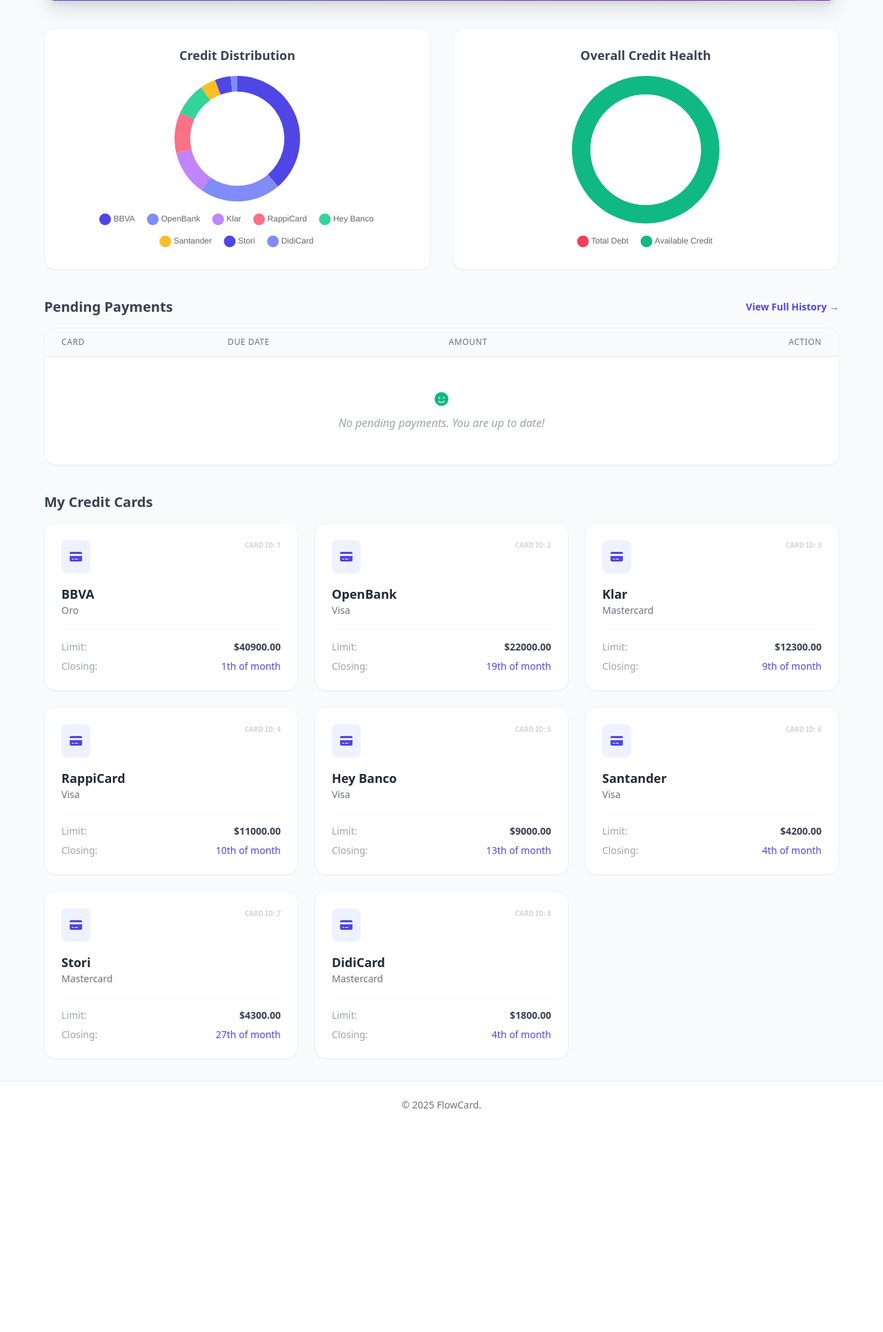
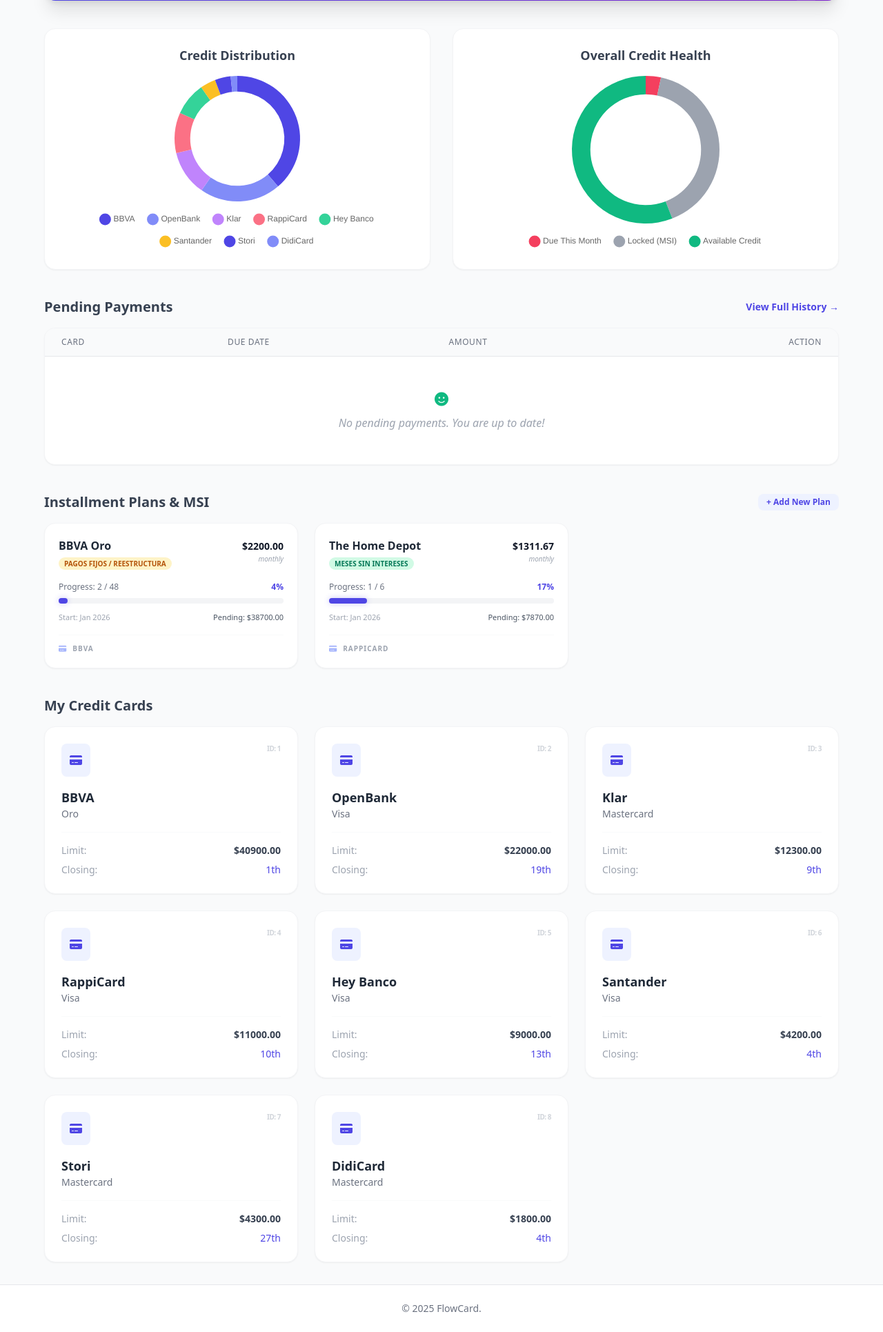
Before and after one commit to jhoracio19/FlowCard, a Django app: page /dashboard/ in a window 1280 px wide. Shown: the part 380-2311 px from the top of the page at 69% size. Before the commit the page ends 1987 px from the top, so only its background shows below. Run offline with Django 5.2, Linux system fonts and the light colour scheme; a user stored in the database is signed in; data comes from the database, SQL or seed files in the repository; both versions use the stored data as it was after the commit; some libraries are stand-ins or nearby versions.

Commit message:
agregnado apartado de msi

```diff
--- a/apps/cards/models.py
+++ b/apps/cards/models.py
@@ -40,3 +40,26 @@
 
     def __str__(self):
         return f"{self.card.card_name} - {self.month_year.strftime('%B %Y')}"
+
+class InstallmentPlan(models.Model):
+    PLAN_TYPES = [
+        ('MSI', 'Meses sin Intereses'),
+        ('FIXED', 'Pagos Fijos / Reestructura'),
+    ]
+
+    card = models.ForeignKey(CreditCard, on_delete=models.CASCADE, related_name='plans')
+    name = models.CharField(max_length=100, help_text="Ej: iPhone 15 o Reestructura Enero")
+    type = models.CharField(max_length=10, choices=PLAN_TYPES, default='MSI')
+    total_amount = models.DecimalField(max_digits=12, decimal_places=2)
+    total_installments = models.IntegerField(help_text="Número total de meses")
+    current_installment = models.IntegerField(default=1, help_text="En qué mes vas actualmente")
+    monthly_payment = models.DecimalField(max_digits=12, decimal_places=2, help_text="Monto a pagar cada mes")
+    start_date = models.DateField()
+    is_active = models.BooleanField(default=True)
+
+    @property
+    def remaining_amount(self):
+        return self.total_amount - (self.monthly_payment * (self.current_installment - 1))
+
+    def __str__(self):
+        return f"{self.name} ({self.current_installment}/{self.total_installments})"
--- a/apps/cards/urls.py
+++ b/apps/cards/urls.py
@@ -1,9 +1,10 @@
 # apps/cards/urls.py
 from django.urls import path
-from .views import DashboardView, CreditCardCreateView
+from .views import DashboardView, CreditCardCreateView, InstallmentPlanCreateView
 
 app_name = 'cards'
 urlpatterns = [
     path('dashboard/', DashboardView.as_view(), name='dashboard'),
-    path('cards/add/', CreditCardCreateView.as_view(), name='card_add'), # Nueva ruta
+    path('cards/add/', CreditCardCreateView.as_view(), name='card_add'),
+    path('plans/add/', InstallmentPlanCreateView.as_view(), name='plan_add'),
 ]
--- a/apps/cards/views.py
+++ b/apps/cards/views.py
@@ -6,9 +6,9 @@
 from django.urls import reverse_lazy
 from django.contrib.auth.forms import UserCreationForm
 
-from .models import CreditCard, MonthlyStatement
+from .models import CreditCard, MonthlyStatement, InstallmentPlan
 from .services import get_best_card_to_use
-from .forms import CreditCardForm
+from .forms import CreditCardForm, InstallmentPlanForm
 
 class DashboardView(LoginRequiredMixin, TemplateView):
     template_name = 'cards/dashboard.html'
@@ -16,44 +16,54 @@
     def get_context_data(self, **kwargs):
         context = super().get_context_data(**kwargs)
 
-        # 1. Obtener datos base del usuario
+        # 1. Datos base
         user_cards = CreditCard.objects.filter(user=self.request.user)
-
-        # 2. Obtener pagos pendientes (is_paid=False)
-        # Los ordenamos por fecha de mes para ver los más antiguos primero
         pending_statements = MonthlyStatement.objects.filter(
             card__user=self.request.user,
             is_paid=False
         ).order_by('month_year')
+        installment_plans = InstallmentPlan.objects.filter(
+            card__user=self.request.user,
+            is_active=True
+        )
 
-        # 3. Lógica de Recomendación (Mejor tarjeta para usar hoy)
+        # 2. Recomendación
         best_card = get_best_card_to_use(user_cards)
 
-        # 4. Datos para Gráfica 1: Distribución de Límites de Crédito
+        # 3. Datos Gráfica 1 (Distribución)
         card_labels = [card.bank_name for card in user_cards]
         card_limits = [float(card.credit_limit) for card in user_cards]
 
-        # 5. Datos para Gráfica 2: Salud Financiera (Deuda vs Disponible)
+        # 4. Lógica Matemática para Gráfica 2 (Salud Financiera)
         total_limit = float(user_cards.aggregate(Sum('credit_limit'))['credit_limit__sum'] or 0)
 
-        # Sumamos la deuda de todos los estados de cuenta NO pagados
-        total_debt = float(pending_statements.aggregate(
-            Sum('non_interest_payment')
-        )['non_interest_payment__sum'] or 0)
+        # A. PAGO INMEDIATO (Rojo): Deuda de estados de cuenta + mensualidades de MSI de este mes
+        statement_debt = float(pending_statements.aggregate(Sum('non_interest_payment'))['non_interest_payment__sum'] or 0)
+        current_month_msi = float(installment_plans.aggregate(Sum('monthly_payment'))['monthly_payment__sum'] or 0)
+        immediate_payment = statement_debt + current_month_msi
 
-        available_credit = max(0, total_limit - total_debt)
+        # B. SALDO RETENIDO/GRIS: Todo el capital de MSI que aún no vence (excluyendo el pago de este mes)
+        # Usamos la propiedad remaining_amount que definimos en el modelo
+        total_remaining_plans = sum(float(plan.remaining_amount) for plan in installment_plans)
+        locked_credit = max(0, total_remaining_plans - current_month_msi)
 
-        # 6. Actualizar el contexto para el Template
+        # C. CRÉDITO DISPONIBLE (Verde): Lo que sobra del límite total
+        available_credit = max(0, total_limit - immediate_payment - locked_credit)
+
+        # 5. Actualizar el contexto
         context.update({
             'cards': user_cards,
             'best_card': best_card,
             'pending_statements': pending_statements,
+            'installment_plans': installment_plans,
             'chart_labels': json.dumps(card_labels),
             'chart_limits': json.dumps(card_limits),
-            'debt_data': json.dumps([total_debt, available_credit])
+            # Enviamos los 3 valores: [Urgente, Retenido, Libre]
+            'debt_data': json.dumps([immediate_payment, locked_credit, available_credit])
         })
         return context
 
+# ... el resto de las vistas (CreditCardCreateView, RegisterView, InstallmentPlanCreateView) se mantienen igual
 class CreditCardCreateView(LoginRequiredMixin, CreateView):
     model = CreditCard
     form_class = CreditCardForm
@@ -61,7 +71,6 @@
     success_url = reverse_lazy('cards:dashboard')
 
     def form_valid(self, form):
-        # Asignamos automáticamente el usuario logueado a la tarjeta creada
         form.instance.user = self.request.user
         return super().form_valid(form)
 
@@ -69,3 +78,14 @@
     form_class = UserCreationForm
     template_name = 'registration/register.html'
     success_url = reverse_lazy('login')
+
+class InstallmentPlanCreateView(LoginRequiredMixin, CreateView):
+    model = InstallmentPlan
+    form_class = InstallmentPlanForm
+    template_name = 'cards/plan_form.html'
+    success_url = reverse_lazy('cards:dashboard')
+
+    def get_form_kwargs(self):
+        kwargs = super().get_form_kwargs()
+        kwargs['user'] = self.request.user
+        return kwargs
--- a/templates/cards/dashboard.html
+++ b/templates/cards/dashboard.html
@@ -117,6 +117,56 @@
         </table>
     </div>
 
+    <div class="flex justify-between items-center mb-4">
+        <h3 class="text-xl font-bold text-gray-700">Installment Plans & MSI</h3>
+        <a href="{% url 'cards:plan_add' %}" class="bg-indigo-50 text-indigo-600 px-3 py-1 rounded-lg text-xs font-bold hover:bg-indigo-100 transition">
+            + Add New Plan
+        </a>
+    </div>
+
+    <div class="grid grid-cols-1 md:grid-cols-2 lg:grid-cols-3 gap-6 mb-10">
+        {% for plan in installment_plans %}
+        <div class="bg-white rounded-2xl shadow-sm border border-gray-100 p-5 hover:shadow-md transition">
+            <div class="flex justify-between items-start mb-4">
+                <div>
+                    <h4 class="font-bold text-gray-800">{{ plan.name }}</h4>
+                    <span class="text-[10px] px-2 py-0.5 rounded-full {% if plan.type == 'MSI' %}bg-emerald-100 text-emerald-700{% else %}bg-amber-100 text-amber-700{% endif %} font-bold uppercase">
+                        {{ plan.get_type_display }}
+                    </span>
+                </div>
+                <div class="text-right">
+                    <span class="text-sm font-bold text-gray-900">${{ plan.monthly_payment }}</span>
+                    <p class="text-[10px] text-gray-400 italic">monthly</p>
+                </div>
+            </div>
+
+            <div class="space-y-2">
+                <div class="flex justify-between text-xs">
+                    <span class="text-gray-500">Progress: {{ plan.current_installment }} / {{ plan.total_installments }}</span>
+                    <span class="font-bold text-indigo-600">{% widthratio plan.current_installment plan.total_installments 100 %}%</span>
+                </div>
+                <div class="w-full bg-gray-100 rounded-full h-2">
+                    <div class="bg-indigo-600 h-2 rounded-full transition-all duration-1000 shadow-[0_0_8px_rgba(79,70,229,0.3)]"
+                         style="width: {% widthratio plan.current_installment plan.total_installments 100 %}%"></div>
+                </div>
+                <div class="flex justify-between text-[11px] pt-1">
+                    <span class="text-gray-400">Start: {{ plan.start_date|date:"M Y" }}</span>
+                    <span class="text-gray-600 font-medium">Pending: ${{ plan.remaining_amount }}</span>
+                </div>
+            </div>
+
+            <div class="mt-4 pt-3 border-t border-gray-50 flex items-center text-[10px] text-gray-400 uppercase tracking-widest font-bold">
+                <i class="fa-solid fa-credit-card mr-2 text-indigo-300"></i>
+                {{ plan.card.bank_name }}
+            </div>
+        </div>
+        {% empty %}
+        <div class="col-span-full bg-gray-50 border-2 border-dashed border-gray-200 rounded-2xl py-10 text-center">
+            <p class="text-gray-400 text-sm italic">No installment plans registered.</p>
+        </div>
+        {% endfor %}
+    </div>
+
     <h3 class="text-xl font-bold text-gray-700 mb-4">My Credit Cards</h3>
     <div class="grid grid-cols-1 md:grid-cols-2 lg:grid-cols-3 gap-6">
         {% for card in cards %}
@@ -125,7 +175,7 @@
                 <div class="bg-indigo-50 p-3 rounded-lg text-indigo-600 group-hover:bg-indigo-600 group-hover:text-white transition-colors">
                     <i class="fa-solid fa-credit-card"></i>
                 </div>
-                <span class="text-[10px] font-bold text-gray-300">CARD ID: {{ card.id }}</span>
+                <span class="text-[10px] font-bold text-gray-300 uppercase tracking-tighter">ID: {{ card.id }}</span>
             </div>
             <h4 class="font-bold text-gray-800 text-lg">{{ card.bank_name }}</h4>
             <p class="text-gray-500 text-sm mb-4">{{ card.card_name }}</p>
@@ -137,7 +187,7 @@
                 </div>
                 <div class="flex justify-between text-sm">
                     <span class="text-gray-400">Closing:</span>
-                    <span class="font-medium text-indigo-600">{{ card.closing_day }}th of month</span>
+                    <span class="font-medium text-indigo-600">{{ card.closing_day }}th</span>
                 </div>
             </div>
         </div>
@@ -174,14 +224,19 @@
         options: chartOptions
     });
 
-    // Gráfica de Salud (Deuda vs Disponible)
+    // Gráfica de Salud (Deuda Actual vs Bloqueado MSI vs Disponible)
     new Chart(document.getElementById('healthChart').getContext('2d'), {
         type: 'doughnut',
         data: {
-            labels: ['Total Debt', 'Available Credit'],
+            labels: ['Due This Month', 'Locked (MSI)', 'Available Credit'],
             datasets: [{
                 data: {{ debt_data|safe }},
-                backgroundColor: ['#f43f5e', '#10b981'],
+                backgroundColor: [
+                    '#f43f5e', // Rojo (Urgente)
+                    '#9ca3af', // Gris (Retenido por MSI futuros)
+                    '#10b981'  // Verde (Disponible real)
+                ],
+                hoverOffset: 4,
                 borderWidth: 0
             }]
         },
```
Also changed, not shown: apps/cards/forms.py (+25 -2 lines), templates/cards/plan_form.html (added, +59 -0 lines), apps/cards/migrations/0003_installmentplan.py (added), db.sqlite3.
